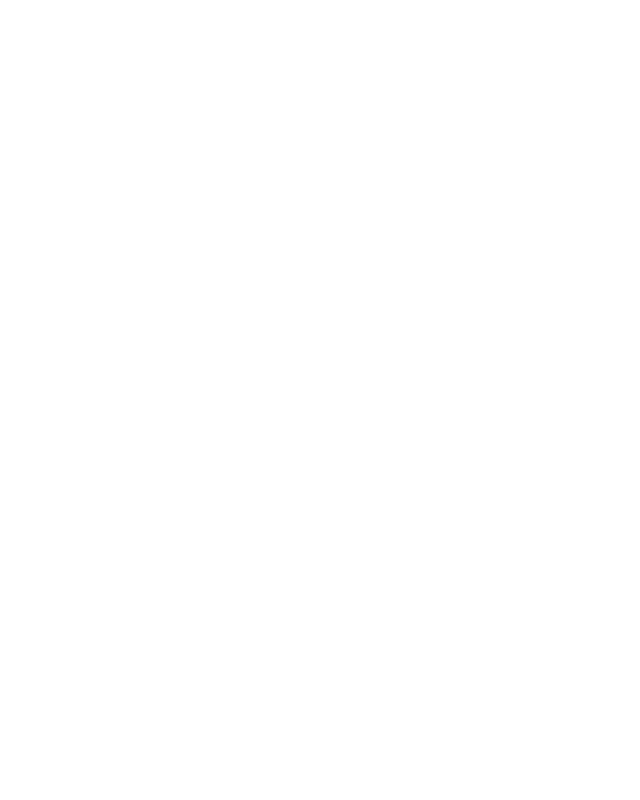
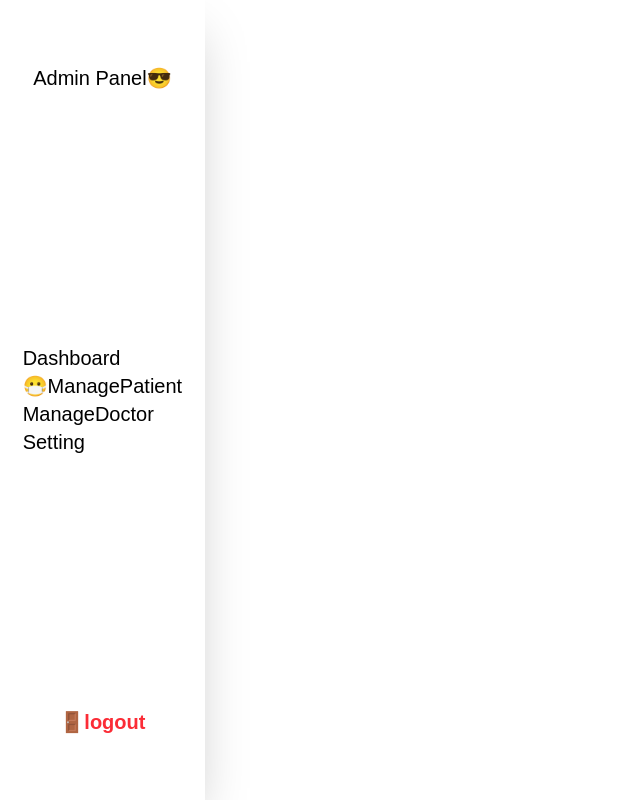
Before and after one commit to Anomaly0190/HAMS, a React (Vite) app in the folder frontend/: page /admin in a window 1280 px wide. Shown: the whole page, without its empty margins (0-640 px from the left). Built offline with nearby package versions, Linux system fonts and the light colour scheme; a web font is replaced by a local one.

Commit message:
all pages added

```diff
--- a/frontend/src/Adminlayout.jsx
+++ b/frontend/src/Adminlayout.jsx
@@ -1,9 +1,14 @@
 import React from 'react'
 import { Outlet } from 'react-router-dom'
+import Sidepanel from './pages/admin/Sidepanel.jsx'
 const Adminlayout = () => {
   return (
     <>
+    <div className="flex">
+    <Sidepanel/>
     <Outlet />
+    </div>
+
     </>
   )
 }
--- a/frontend/src/Userlayout.jsx
+++ b/frontend/src/Userlayout.jsx
@@ -1,7 +1,6 @@
 import { Outlet } from "react-router-dom";
 import Header from "./components/Header.jsx";
 import Footer from "./Components/Footer.jsx";
-
 
 const UserLayout = () => {
   return (
--- a/frontend/src/main.jsx
+++ b/frontend/src/main.jsx
@@ -18,6 +18,7 @@
 
 import ProtectedRoutes from "./Utils/ProtectedRoutes.jsx";
 import BookAppointment from "./pages/patient/BookAppointment.jsx";
+import AdminDashboard from "./pages/admin/AdminDashboard.jsx";
 
 const router = createBrowserRouter([
   {
@@ -42,6 +43,10 @@
               </ProtectedRoutes>
             ),
           },
+          {
+            path:"admindashboard",
+            element:<AdminDashboard/>
+          }
         ],
       },
       {
--- /dev/null
+++ b/frontend/src/pages/admin/AdminDashboard.jsx
@@ -0,0 +1,11 @@
+import React from 'react'
+
+const AdminDashboard = () => {
+  return (
+    <div>
+      This is admin dashboard
+    </div>
+  )
+}
+
+export default AdminDashboard
--- /dev/null
+++ b/frontend/src/pages/admin/Sidepanel.jsx
@@ -0,0 +1,34 @@
+import { Link, NavLink } from "react-router-dom";
+
+const Sidepanel = () => {
+  return (
+    <>
+      <div className="w-[16vw] min-h-screen flex flex-col justify-between items-center gap-6 shadow-2xl py-16 text-xl">
+        <div className="">
+          <h2>Admin Panel
+            <span>😎</span>
+          </h2>
+        </div>
+        <div className="">
+            <ul>
+
+                <li><NavLink
+                to="/admin/admindashboard"
+                className={({isActive})=>`${isActive?"text-orange-400":""}`}>Dashboard</NavLink></li>
+                <li><NavLink to="/dashboard">
+                <span>😷</span>
+                ManagePatient</NavLink></li>
+                <li><NavLink to="#">ManageDoctor</NavLink></li>
+                <li><NavLink to="#">Setting</NavLink></li>
+            </ul>
+        </div>
+        <div className="text-red-500 hover:text-red-600 font-semibold ">
+            <span>🚪</span>
+            logout
+        </div>
+      </div>
+    </>
+  );
+};
+
+export default Sidepanel;
```
Also changed, not shown: frontend/src/pages/patient/Home.jsx (+14 -12 lines).
